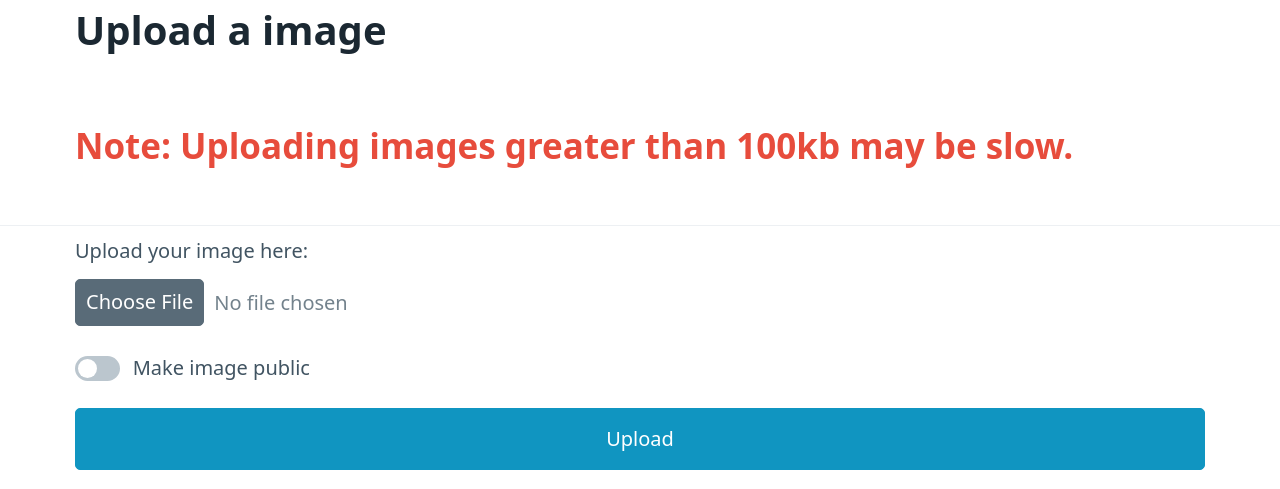
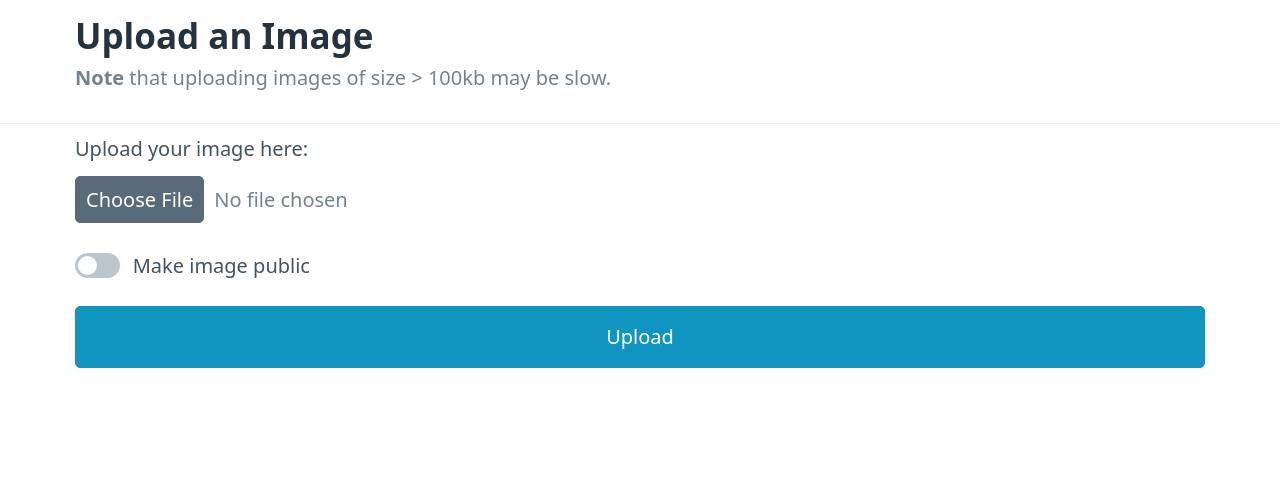
Before and after one commit to s-m33r/ipfs-img, a Flask app: page /upload in a window 1280 px wide. Shown: the top 489 px of the page. Run offline with Flask 2, Linux system fonts and the light colour scheme.

Commit message:
minor changes

```diff
--- a/web_frontend/templates/find.html
+++ b/web_frontend/templates/find.html
@@ -14,7 +14,7 @@
 	<hr>
 
 	<details>
-		<summary role="button" class="secondary">Content... ID ??</summary>
+		<summary role="button" class="secondary outline">Content... ID ??</summary>
 		<p>Just like URLs, IPFS uses content IDs to locate data. They look like this: <code>bafkreiggkc4zx7yrtwvpqre2g2vx5y5e2hajevp7sjbkugfei6stteiuka</code>.</p>
 	</details>
 	</div>
--- a/web_frontend/templates/upload.html
+++ b/web_frontend/templates/upload.html
@@ -12,10 +12,10 @@
 </style>
 
 <body>
-	<div class="container">
-		<h1>Upload a image</h1>
-    	<h2 style="color: #E74C3C;">Note: Uploading images greater than 100kb may be slow.</h2>
-	</div>
+	<hgroup class="container" style="margin-top: 10px;">
+		<h2>Upload an Image</h2>
+		<h3><strong>Note</strong> that uploading images of size > 100kb may be slow.</h3>
+	</hgroup>
     <hr>
 
     <form enctype="multipart/form-data" method="post" class="container">
```
Also changed, not shown: web_frontend/templates/index.html (+20 -2 lines).
